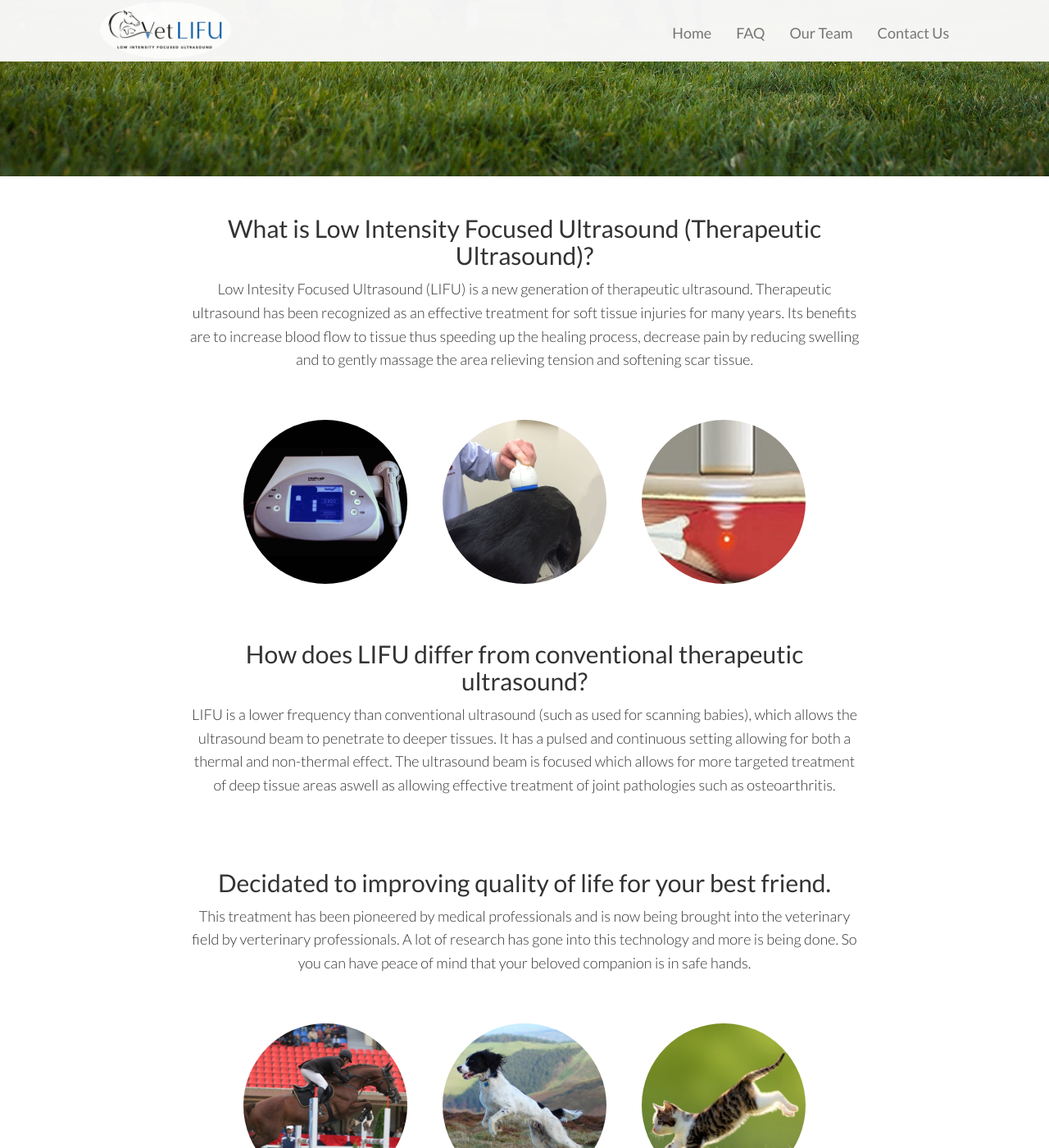
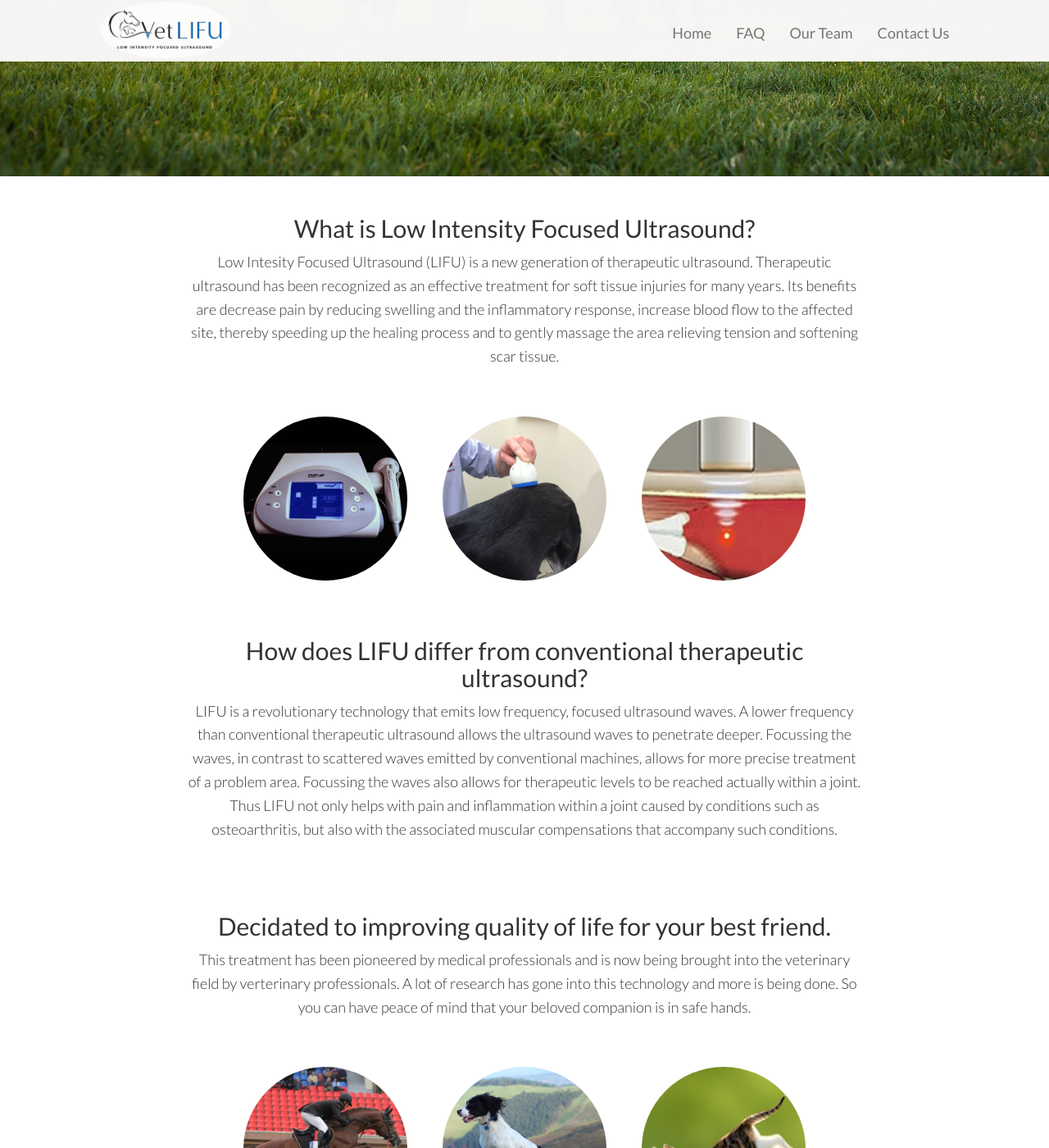
Before and after one commit to tcranston/cit-vetlifu, a Jekyll site: the page built from index.md, in a window 1280 px wide and 1400 px high, scrolled down 535 px. Shown: the whole window at 82% size. Built offline with Jekyll 4.4.1, drawn with Linux system fonts in a browser that asks for light colours; some of the changed text lies outside the part shown.

Commit message:
Minor updating to live

```diff
--- a/index.md
+++ b/index.md
@@ -2,7 +2,7 @@
 layout: homepage
 
 site_slogan_1: "Therapeutic ultrasound"
-site_slogan_2: "An effective treatment for muscle and joint conditions in dogs, cats and horses"
+site_slogan_2: "Relieving pain and increasing mobility in your dog, horse or cat."
 
 lifu_images_first:
   - title: LIFU Machine
@@ -38,8 +38,9 @@ treatable_list_right:
 
 
 
-## What is Low Intensity Focused Ultrasound (Therapeutic Ultrasound)?
-Low Intesity Focused Ultrasound (LIFU) is a new generation of therapeutic ultrasound. Therapeutic ultrasound has been recognized as an effective treatment for soft tissue injuries for many years. Its benefits are to increase blood flow to tissue thus speeding up the healing process, decrease pain by reducing swelling and to gently massage the area relieving tension and softening scar tissue.
+## What is Low Intensity Focused Ultrasound?
+Low Intesity Focused Ultrasound (LIFU) is a new generation of therapeutic ultrasound. Therapeutic ultrasound has been recognized as an effective treatment for soft tissue injuries for many years. Its benefits are decrease pain by reducing swelling and the inflammatory response, increase blood flow to the affected site, thereby speeding up the healing process and to gently massage the area relieving tension and softening scar tissue.
+
 
 {::nomarkdown}
 <br />
@@ -51,7 +52,7 @@ Low Intesity Focused Ultrasound (LIFU) is a new generation of therapeutic ultras
 {:/}
 
 ## How does LIFU differ from conventional therapeutic ultrasound?
-LIFU is a lower frequency than conventional ultrasound (such as used for scanning babies), which allows the ultrasound beam to penetrate to deeper tissues. It has a pulsed and continuous setting allowing for both a thermal and non-thermal effect. The ultrasound beam is focused which allows for more targeted treatment of deep tissue areas aswell as allowing effective treatment of joint pathologies such as osteoarthritis.
+LIFU is a revolutionary technology that emits low frequency, focused ultrasound waves. A lower frequency than conventional therapeutic ultrasound allows the ultrasound waves to penetrate deeper. Focussing the waves, in contrast to scattered waves emitted by conventional machines, allows for more precise treatment of a problem area. Focussing the waves also allows for therapeutic levels to be reached actually within a joint. Thus LIFU not only helps with pain and inflammation within a joint caused by conditions such as osteoarthritis, but also with the associated muscular compensations that accompany such conditions.
 
 {::nomarkdown}
 <br />
```
